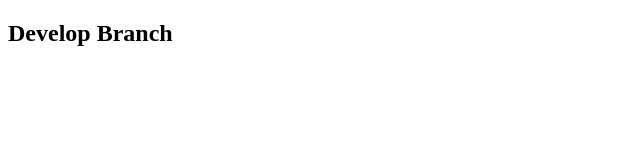
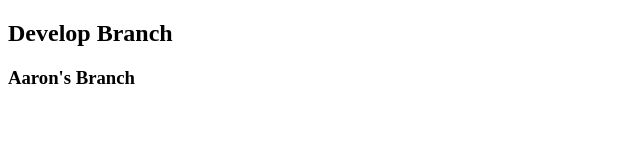
Before and after one commit to VWilcox143/Capstone-Server, a plain HTML site: page indext.html in a window 1280 px wide. Shown: the whole page, without its empty margins (0-640 px from the left). Drawn offline with Linux system fonts and the light colour scheme.

Commit message:
Aaron's branch added.

```diff
--- a/indext.html
+++ b/indext.html
@@ -7,5 +7,6 @@
 </head>
 <body>
     <h2> Develop Branch</h2>
+    <h3> Aaron's Branch </h3>
 </body>
 </html>
```
